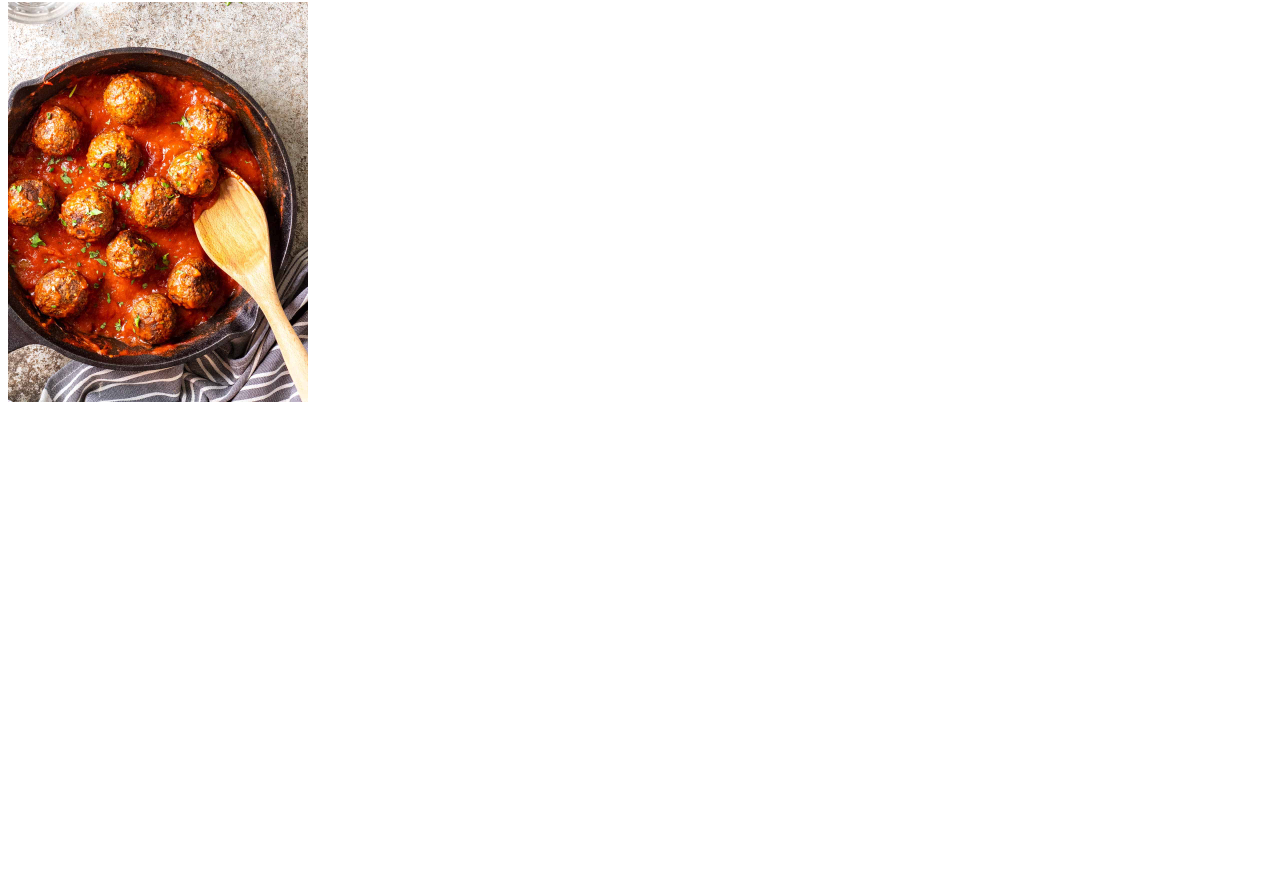
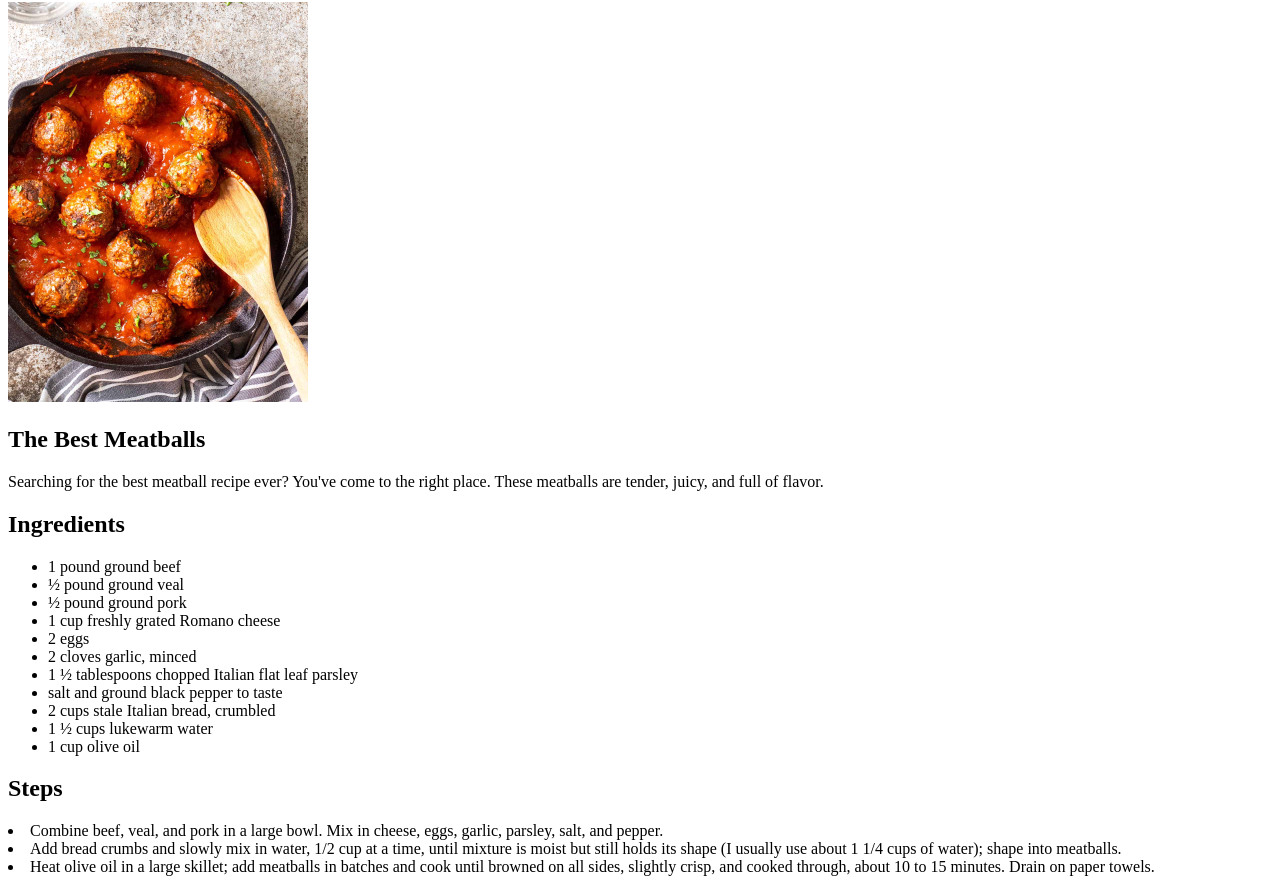
Before and after one commit to swildman75/odin_recipes, a plain HTML site: page recipes/meatballs.html in a window 1280 px wide. Shown: the part 78-962 px from the top of the page. Before the commit the page ends 800 px from the top, so only its background shows below. Drawn offline with Linux system fonts and the light colour scheme.

Commit message:
Add ingredients list and steps list to meatballs.html

```diff
--- a/recipes/meatballs.html
+++ b/recipes/meatballs.html
@@ -9,5 +9,39 @@
   <body>
     <h1>Meatballs</h1>
     <img src="../imgs/meatballs.jpg" alt="meatballs" width="300px" />
+    <h2>The Best Meatballs</h2>
+    <p>
+      Searching for the best meatball recipe ever? You've come to the right
+      place. These meatballs are tender, juicy, and full of flavor.
+    </p>
+    <h2>Ingredients</h2>
+    <ul>
+      <li>1 pound ground beef</li>
+      <li>½ pound ground veal</li>
+      <li>½ pound ground pork</li>
+      <li>1 cup freshly grated Romano cheese</li>
+      <li>2 eggs</li>
+      <li>2 cloves garlic, minced</li>
+      <li>1 ½ tablespoons chopped Italian flat leaf parsley</li>
+      <li>salt and ground black pepper to taste</li>
+      <li>2 cups stale Italian bread, crumbled</li>
+      <li>1 ½ cups lukewarm water</li>
+      <li>1 cup olive oil</li>
+    </ul>
+    <h2>Steps</h2>
+    <li>
+      Combine beef, veal, and pork in a large bowl. Mix in cheese, eggs, garlic,
+      parsley, salt, and pepper.
+    </li>
+    <li>
+      Add bread crumbs and slowly mix in water, 1/2 cup at a time, until mixture
+      is moist but still holds its shape (I usually use about 1 1/4 cups of
+      water); shape into meatballs.
+    </li>
+    <li>
+      Heat olive oil in a large skillet; add meatballs in batches and cook until
+      browned on all sides, slightly crisp, and cooked through, about 10 to 15
+      minutes. Drain on paper towels.
+    </li>
   </body>
 </html>
```
